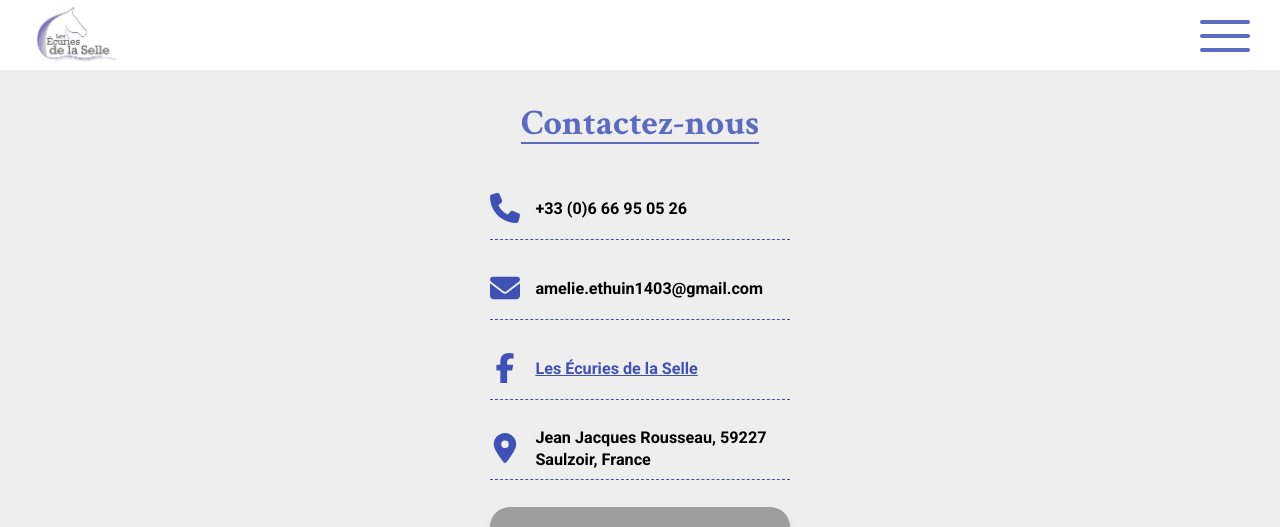
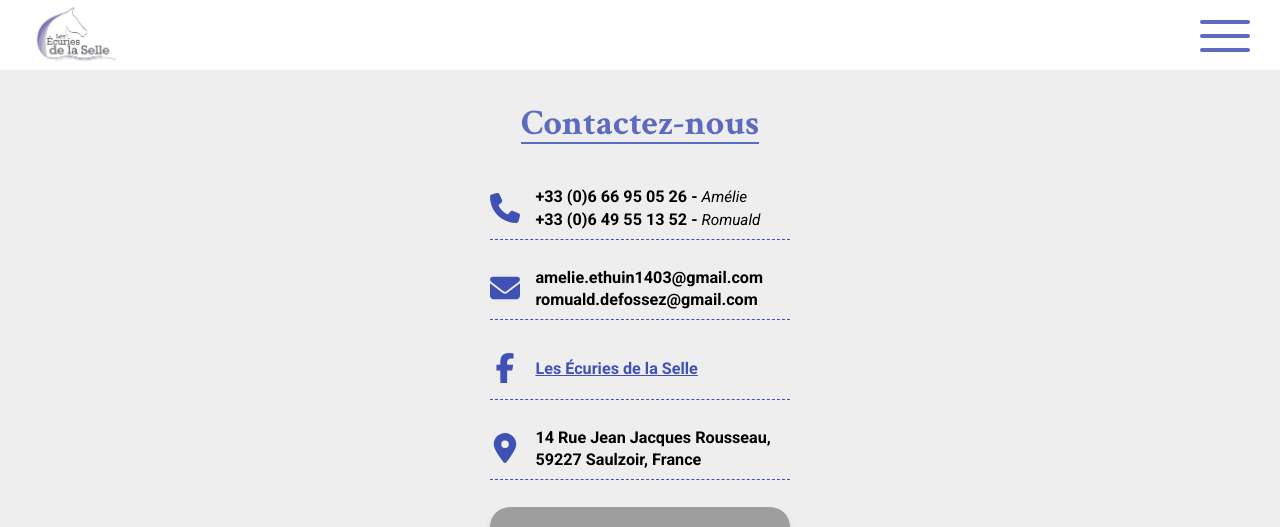
Before and after one commit to GoutteDooo/Site_Ecurie, a React (Vite) app: page /contacts in a window 1280 px wide. Shown: the top 527 px of the page. Built offline with nearby package versions, Linux system fonts and the light colour scheme; grey boxes are pictures that could not be loaded.

Commit message:
chore(Contacts): add Romu infos

```diff
--- a/src/components/contacts/Card.jsx
+++ b/src/components/contacts/Card.jsx
@@ -16,9 +16,7 @@ const Card = ({ icon, content, link = false }) => {
       ) : (
         <div className="contacts__card">
           <div className="contacts__card--icon">{icon}</div>
-          <div className="contacts__card--content">
-            <p>{content}</p>
-          </div>
+          <div className="contacts__card--content">{content}</div>
         </div>
       )}
     </>
--- a/src/pages/Contacts.jsx
+++ b/src/pages/Contacts.jsx
@@ -2,6 +2,8 @@ import React from "react";
 import Card from "../components/contacts/Card";
 import Map from "../components/contacts/Map";
 
+const Contacts = () => {
+  window.scrollTo(0, 0);
   const icons = {
     phone: (
       <svg xmlns="http://www.w3.org/2000/svg" viewBox="0 0 512 512">
@@ -28,24 +30,39 @@ const icons = {
       </svg>
     ),
   };
+  const content = {
+    phone: (
+      <>
+        <p>
+          +33 (0)6 66 95 05 26 - <em>Amélie</em>{" "}
+        </p>
+        <p>
+          +33 (0)6 49 55 13 52 - <em>Romuald</em>
+        </p>
+      </>
+    ),
+    mail: (
+      <>
+        <p>amelie.ethuin1403@gmail.com</p>
+        <p>romuald.defossez@gmail.com</p>
+      </>
+    ),
+    fb: "Les Écuries de la Selle",
+    location: <p>14 Rue Jean Jacques Rousseau, 59227 Saulzoir, France</p>,
+  };
 
-const Contacts = () => {
-  window.scrollTo(0, 0);
   return (
     <div className="contacts">
       <h1>Contactez-nous</h1>
       <div className="contacts__cards">
-        <Card icon={icons.phone} content="+33 (0)6 66 95 05 26 " />
-        <Card icon={icons.mail} content="amelie.ethuin1403@gmail.com" />
+        <Card icon={icons.phone} content={content["phone"]} />
+        <Card icon={icons.mail} content={content["mail"]} />
         <Card
           icon={icons.fb}
-          content="Les Écuries de la Selle"
+          content={content["fb"]}
           link={"https://www.facebook.com/profile.php?id=100067889324501"}
         />
-        <Card
-          icon={icons.location}
-          content="Jean Jacques Rousseau, 59227 Saulzoir, France"
-        />
+        <Card icon={icons.location} content={content["location"]} />
       </div>
       <Map />
     </div>
--- a/src/styles/pages/contacts/_card.scss
+++ b/src/styles/pages/contacts/_card.scss
@@ -31,6 +31,11 @@
       color: black;
       font-weight: bold;
       line-height: 1.2rem;
+      em {
+        font-style: italic;
+        font-weight: normal;
+        font-size: 0.85rem;
+      }
       &.contacts__card--link {
         color: $secondary-color;
         font-weight: bold;
--- a/src/styles/pages/installations/_en-plus.scss
+++ b/src/styles/pages/installations/_en-plus.scss
@@ -1,7 +1,7 @@
 .installations__en-plus {
   background: $bg-color;
   width: 100%;
-  padding: 1.5rem 3rem;
+  padding: 1.5rem 3rem 0.5rem;
   h1 {
     font-weight: bold;
     font-size: 1.5rem;
--- a/src/styles/pages/installations/_imageCard.scss
+++ b/src/styles/pages/installations/_imageCard.scss
@@ -14,6 +14,7 @@
   }
   h1 {
     @include verticalCenter;
+    gap: 0.5rem;
     flex-direction: column;
     height: 25%;
     padding: 1.5rem;
```
Lines whose indentation alone changed are shown as unchanged.
